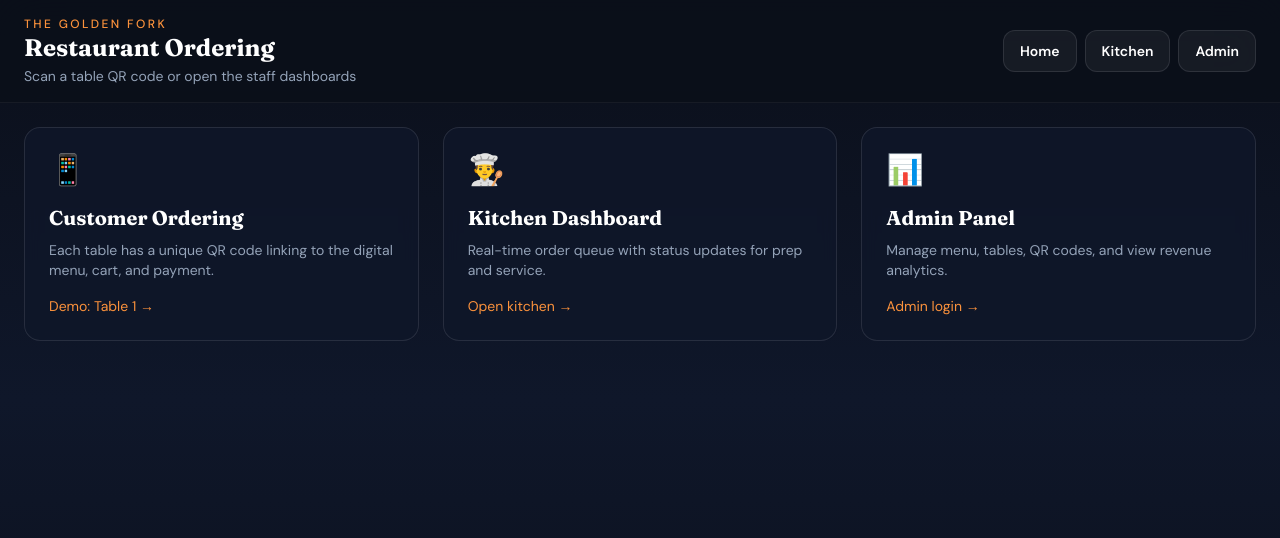
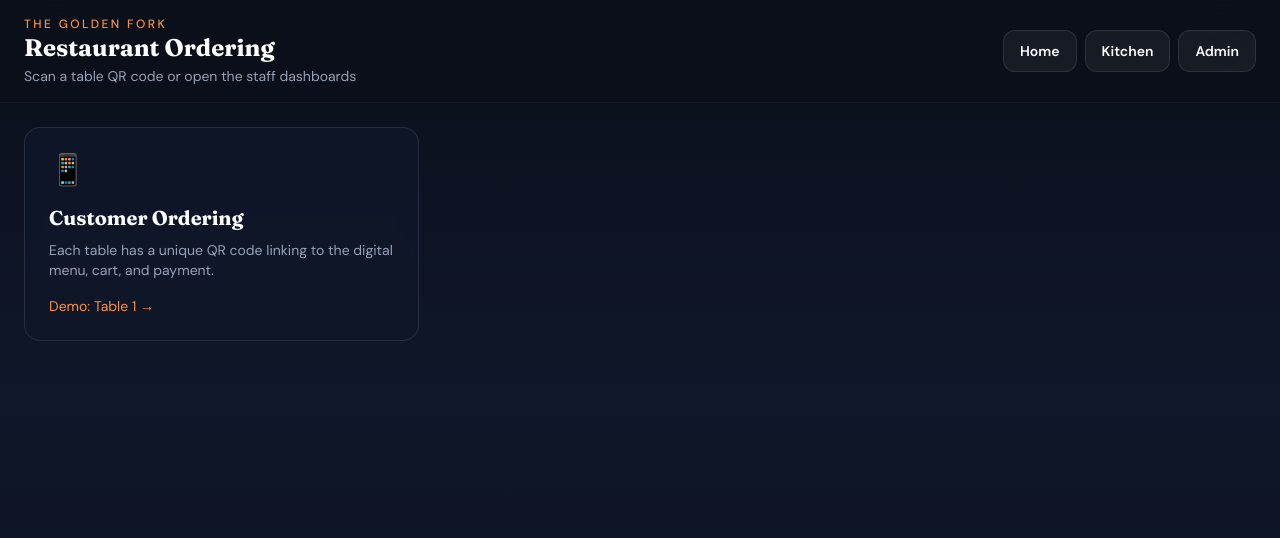
Before and after one commit to mallika070604-tech/restaurant-ordering-system, a React (Vite) app in the folder frontend/: page / in a window 1280 px wide. Shown: the top 538 px of the page. Built offline with nearby package versions, Linux system fonts and the light colour scheme; no server answers; the HTML template or start-up script is replaced by a standard one.

Commit message:
Hide admin and kitchen from customers

```diff
--- a/frontend/src/pages/HomePage.jsx
+++ b/frontend/src/pages/HomePage.jsx
@@ -21,7 +21,7 @@ export default function HomePage() {
           <p className="mt-4 text-sm text-brand-400">Demo: Table 1 →</p>
         </Link>
 
-        <Link to="/kitchen" className="card group p-6 transition hover:border-brand-500/40">
+        {/* <Link to="/kitchen" className="card group p-6 transition hover:border-brand-500/40">
           <span className="text-3xl">👨‍🍳</span>
           <h2 className="mt-4 font-display text-xl font-bold group-hover:text-brand-400">
             Kitchen Dashboard
@@ -30,9 +30,9 @@ export default function HomePage() {
             Real-time order queue with status updates for prep and service.
           </p>
           <p className="mt-4 text-sm text-brand-400">Open kitchen →</p>
-        </Link>
+        </Link> */}
 
-        <Link to="/admin" className="card group p-6 transition hover:border-brand-500/40">
+        {/* <Link to="/admin" className="card group p-6 transition hover:border-brand-500/40">
           <span className="text-3xl">📊</span>
           <h2 className="mt-4 font-display text-xl font-bold group-hover:text-brand-400">
             Admin Panel
@@ -41,7 +41,7 @@ export default function HomePage() {
             Manage menu, tables, QR codes, and view revenue analytics.
           </p>
           <p className="mt-4 text-sm text-brand-400">Admin login →</p>
-        </Link>
+        </Link> */}
       </div>
     </Layout>
   );
```
